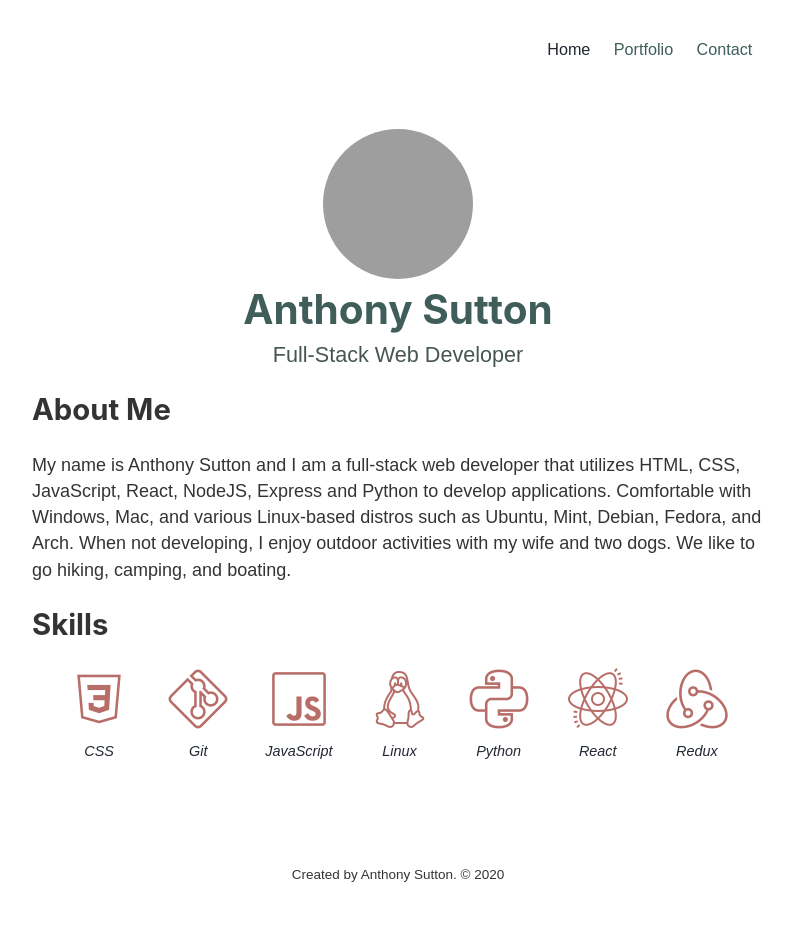
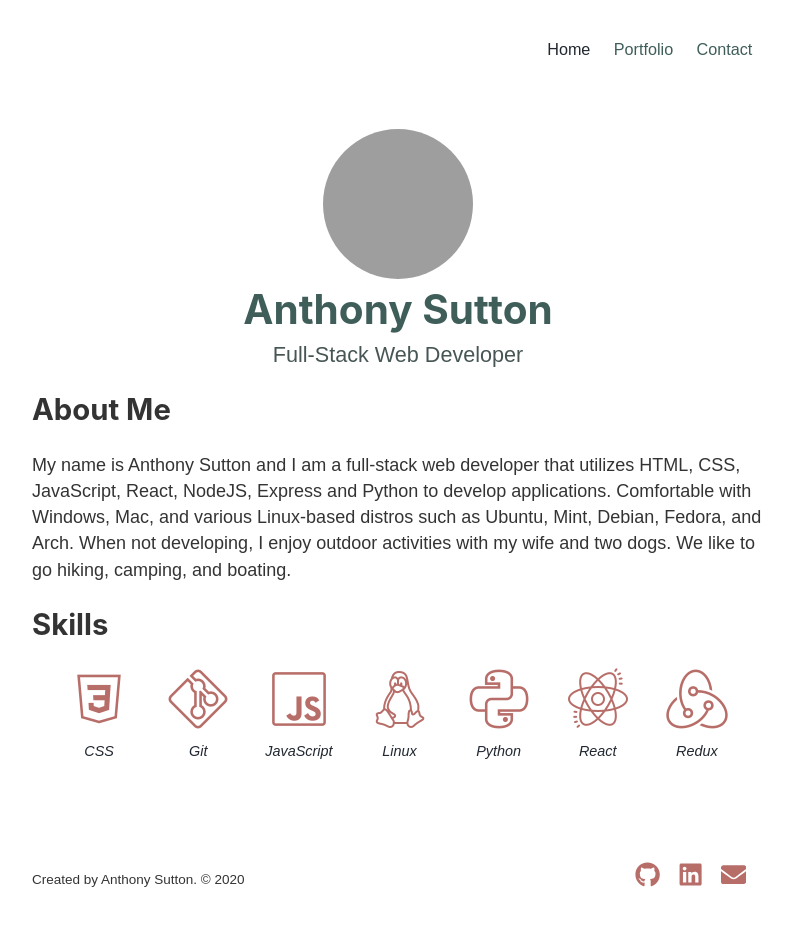
Before and after one commit to mranthonysutton/gatsby-portfolio, a Gatsby site: page / in a window 1280 px wide. Shown: the whole page, without its empty margins (242-1034 px from the left). Built offline with nearby package versions, Linux system fonts and the light colour scheme; Gatsby itself is replaced by a stand-in of ours; grey boxes are pictures that could not be loaded.

Commit message:
feat(footer): Added react-icons and added some contact items into the footer w/ basic styles
Signed-off-by: Anthony Sutton <anthony.sutton95@gmail.com>

```diff
--- a/package.json
+++ b/package.json
@@ -19,7 +19,8 @@
     "node-sass": "^4.14.1",
     "react": "^16.13.1",
     "react-dom": "^16.13.1",
-    "react-helmet": "^6.0.0"
+    "react-helmet": "^6.0.0",
+    "react-icons": "^3.10.0"
   },
   "scripts": {
     "clean": "gatsby clean",
--- a/src/components/footer.js
+++ b/src/components/footer.js
@@ -1,4 +1,5 @@
 import React from "react";
+import { FaLinkedin, FaGithub, FaEnvelope } from "react-icons/fa";
 import footerStyles from "./footer.module.scss";
 
 const Footer = () => {
@@ -6,6 +7,26 @@ const Footer = () => {
   return (
     <footer className={footerStyles.footer}>
       <p>Created by Anthony Sutton. &copy; {yearDate}</p>
+      <section className={footerStyles.iconContainer}>
+        <a
+          href="https://github.com/mranthonysutton"
+          className={footerStyles.iconLink}
+        >
+          <FaGithub size="1.4rem" />
+        </a>
+        <a
+          href="https://www.linkedin.com/in/mranthonysutton/"
+          className={footerStyles.iconLink}
+        >
+          <FaLinkedin size="1.4rem " />
+        </a>
+        <a
+          href="mailto:anthony.sutton95@gmail.com"
+          className={footerStyles.iconLink}
+        >
+          <FaEnvelope size="1.4rem " />
+        </a>
+      </section>
     </footer>
   );
 };
--- a/src/components/footer.module.scss
+++ b/src/components/footer.module.scss
@@ -1,6 +1,39 @@
 .footer {
-    margin-top: 3rem;
-    font-size: 0.75rem;
-    text-align: center;
-    padding-top: 1rem;
+  display: flex;
+  justify-content: space-between;
+  align-items: center;
+  margin-top: 3rem;
+  font-size: 0.75rem;
+  text-align: center;
+  padding-top: 1rem;
+
+  p {
+    margin: 0;
+  }
 }
+
+.iconContainer {
+  display: flex;
+  align-items: center;
+  justify-content: space-evenly;
+  width: 20%;
+}
+
+.iconLink {
+  color: #b76d68;
+
+  &:hover {
+    color: #222831;
+  }
+}
+
+@media screen and (max-width: 768px) {
+  .footer {
+    flex-direction: column;
+  }
+
+  .iconContainer {
+    margin-top: 1rem;
+    width: 100%;
+  }
+}
```
Also changed, not shown: 1 other file.
